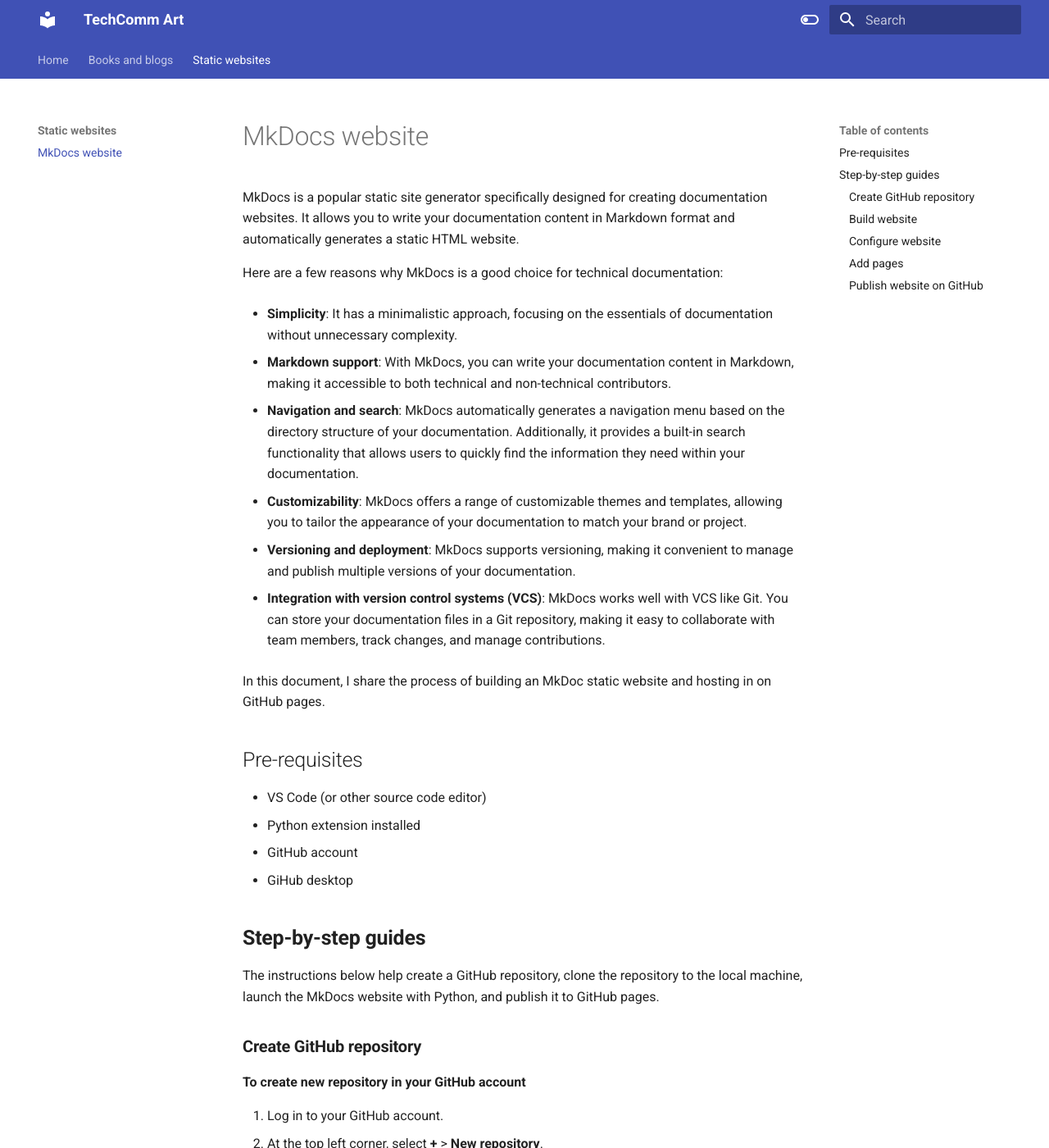
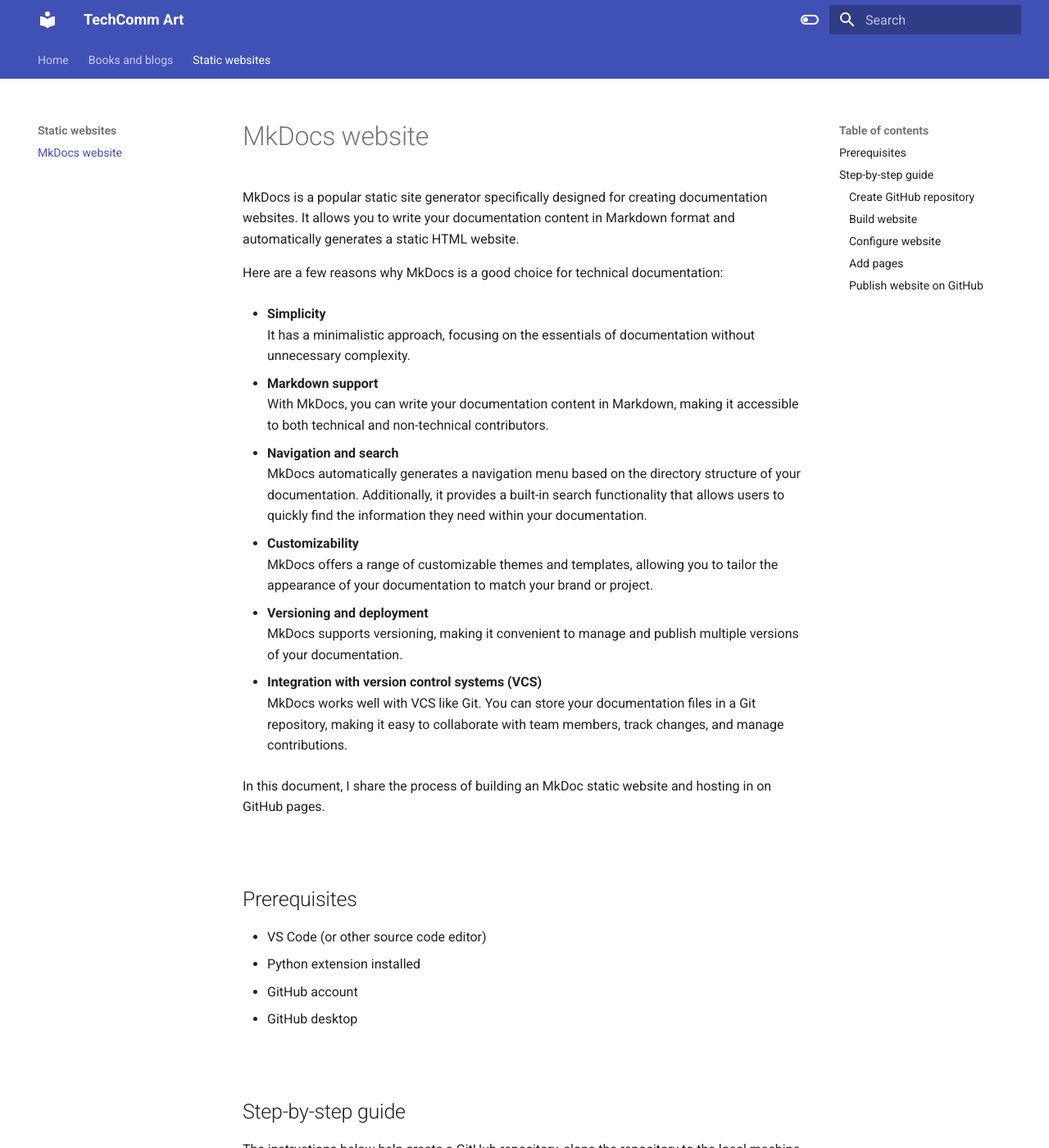
Before and after one commit to tannisanta/tt-techcomm-project, an MkDocs documentation site: the page built from docs/Static websites/MkDocs_website.md, in a window 1280 px wide and 1400 px high. Shown: the whole window at 82% size. Built offline with MkDocs 1.6.1 and Material for MkDocs 9.7.7, drawn with Linux system fonts in a browser that asks for light colours; some of the changed text lies outside the part shown.

Commit message:
Update MkDocs_website.md

````diff
--- a/docs/Static websites/MkDocs_website.md
+++ b/docs/Static websites/MkDocs_website.md
@@ -2,38 +2,42 @@
 
 Here are a few reasons why MkDocs is a good choice for technical documentation:
 
-- **Simplicity**:
+- **Simplicity** <br />
 It has a minimalistic approach, focusing on the essentials of documentation without unnecessary complexity.
 
-- **Markdown support**:
+- **Markdown support** <br />
 With MkDocs, you can write your documentation content in Markdown, making it accessible to both technical and non-technical contributors.
 
-- **Navigation and search**:
+- **Navigation and search** <br />
 MkDocs automatically generates a navigation menu based on the directory structure of your documentation. Additionally, it provides a built-in search functionality that allows users to quickly find the information they need within your documentation.
 
-- **Customizability**:
+- **Customizability** <br />
 MkDocs offers a range of customizable themes and templates, allowing you to tailor the appearance of your documentation to match your brand or project.
 
-- **Versioning and deployment**:
+- **Versioning and deployment** <br />
 MkDocs supports versioning, making it convenient to manage and publish multiple versions of your documentation.
 
-- **Integration with version control systems (VCS)**:
+- **Integration with version control systems (VCS)** <br />
 MkDocs works well with VCS like Git. You can store your documentation files in a Git repository, making it easy to collaborate with team members, track changes, and manage contributions.
 
 In this document, I share the process of building an MkDoc static website and hosting in on GitHub pages.
 
-# Pre-requisites
+<br />
+
+# Prerequisites
 
 - VS Code (or other source code editor)
 - Python extension installed
 - GitHub account
-- GiHub desktop
+- GitHub desktop
 
-# **Step-by-step guides**
+<br />
+
+# Step-by-step guide
 
 The instructions below help create a GitHub repository, clone the repository to the local machine, launch the MkDocs website with Python, and publish it to GitHub pages.
 
-## **Create GitHub repository**
+## Create GitHub repository
 
 **To create new repository in your GitHub account**
 
@@ -43,58 +47,58 @@
 4. Select **Public**.
 5. Select **Add a README file**.
 6. For **.gitignore** select **Python**.
-7. (Optional) For the **Choose a license** step, select the **GNU General pulic license** from the dropdown list.
+7. (Optional) For the **Choose a license** step, select the **GNU General public license** from the dropdown list.
 8. Select **Create repository**.
 Your repository has been created.
 9. Open your GitHub desktop account and [clone the repository](https://www.youtube.com/watch?v=PoZNIbs_wx8).
 
 Now you can make changes locally and then commit and push them to GitHub account in the web.
 
-## **Build website**
+## Build website
 
 **To build a website**
 
 1. Open your cloned project in VS Code and open its terminal.
 2. Assuming you have Python already, create virtual Python environment by using the following command:
 
-    ```py
+    ```bash
    python -m venv venv
     ```
 
 3. Activate it using the following command:
 
-    ```py
+    ```bash
    source venv/bin/activate
     ```
 
 4. Install MkDocs with the following command:
 
-    ```py
+    ```bash
    pip install mkdocs-material
     ```
 
-    All the dependancies are downloaded for the website.
+    All the dependencies are downloaded for the website.
 
 5. Created a new website by using the command:
 
-    ```py
+    ```bash
     mkdocs new .
     ```
 
     You  now have two files created for the website:
 
-    ```py
+    ```bash
     INFO     -  Writing config file: ./mkdocs.yml
     INFO     -  Writing initial docs: ./docs/index.md
     ```
 
 6. Run the website locally by using the command:
 
-    ```py
+    ```bash
    mkdocs serve
     ```
 
-    You now have a website built and serving on the local host ```http://127.0.0.1:8000/```
+    The website runs locally at ```http://127.0.0.1:8000/```
 
 7. Open the website by copying and pasting the local host address into the browser address bar.
 The website is served and can be accesses locally.
@@ -102,63 +106,63 @@
 
 If you need to make a pause and activate the env some time later, use the following commands in the VS Code terminal of the project:
 
-```py
+```bash
 source venv/bin/activate
 
 mkdocs serve
 ```
 
-## **Configure website**
+## Configure website
 
 The website has the initial configuration. You can add configuration using the [Material for MkDocs](https://squidfunk.github.io/mkdocs-material/reference/) documentation. Let us proceed with the basic setup.
 
-**To configure mkdocs website**
+**To configure MkDocs website**
 
 1. Open your mkdocs.yml in VS Code.
 2. Edit the content to change theme, define language, add a search box, and set colours:
 
     ```yml
-    site_name: Your website name
-     theme:
+   site_name: Your website name
+   theme:
       name: material
       features:
-        - navigation.tabs
-        - navigation.sections
-        - toc.integrate
-        - navigation.top
-        - search.suggest
-        - search.highlight
-        - content.tabs.link
-        - content.code.annotation
-        - content.code.copy
-        - toc.follow
-        - navigation.path
+         - navigation.tabs
+         - navigation.sections
+         - toc.integrate
+         - navigation.top
+         - search.suggest
+         - search.highlight
+         - content.tabs.link
+         - content.code.annotation
+         - content.code.copy
+         - toc.follow
+         - navigation.path
       language: en
       palette:
-        - scheme: default
-        toggle:
-            icon: material/toggle-switch-off-outline
-            name: Switch to dark mode
-        primary: indigo
-        accent: purple
-        - scheme: slate
-        toggle:
-            icon: material/toggle-switch
-            name: Switch to light mode
-        primary: indigo
-        accent: lime
+         - scheme: default
+            toggle:
+               icon: material/toggle-switch-off-outline
+               name: Switch to dark mode
+            primary: indigo
+            accent: purple
+         - scheme: slate
+            toggle:
+               icon: material/toggle-switch
+               name: Switch to light mode
+            primary: indigo
+            accent: lime
     ```
 
-3. Save changes to apply the changes.
+3. Save to apply the changes.
 4. Use the following command to rerun the website configuration:
 
-    ```py
+    ```bash
     mkdocs serve
     ```
 
     When you refresh the website in your browser by visiting the same local host, you can see the changes. If you need to add more settings to your website configuration and add extensions, use the [Material for MkDocs](https://squidfunk.github.io/mkdocs-material/reference/) documentation.
 
-## **Add pages**
+## Add pages
 
 **To add pages**
 
@@ -173,7 +177,7 @@
 When you refresh the page, you can see the changes.
 ![Changed](https://raw.githubusercontent.com/tannisanta/tt-techcomm-project/main/img/mkdocs_changes.jpg)
 
-## **Publish website on GitHub**
+## Publish website on GitHub
 
 **To prepare files for publishing**
 
@@ -186,27 +190,27 @@
     ```yml
     name: ci
     on:
-    push:
-    branches:
-      - master
-      - main
+      push:
+         branches:
+            - master
+            - main
     permissions:
-    contents: write
+      contents: write
     jobs:
-    deploy:
-    runs-on: ubuntu-latest
-    steps:
-      - uses: actions/checkout@v3
-      - uses: actions/setup-python@v4
-        with:
-          python-version: 3.x
-      - uses: actions/cache@v2
-        with:
-          key: ${{ github.ref }}
-          path: .cache
-      - run: pip install mkdocs-material
-      - run: pip install pillow cairosvg
-      - run: mkdocs gh-deploy --force
+      deploy:
+         runs-on: ubuntu-latest
+         steps:
+            - uses: actions/checkout@v3
+            - uses: actions/setup-python@v4
+            with:
+               python-version: 3.x
+            - uses: actions/cache@v2
+            with:
+               key: ${{ github.ref }}
+               path: .cache
+            - run: pip install mkdocs-material
+            - run: pip install pillow cairosvg
+            - run: mkdocs gh-deploy --force
     ```
 
 6. Save changes.
````
Also changed, not shown: other parts of docs/Static websites/MkDocs_website.md (+1 -1 lines).
